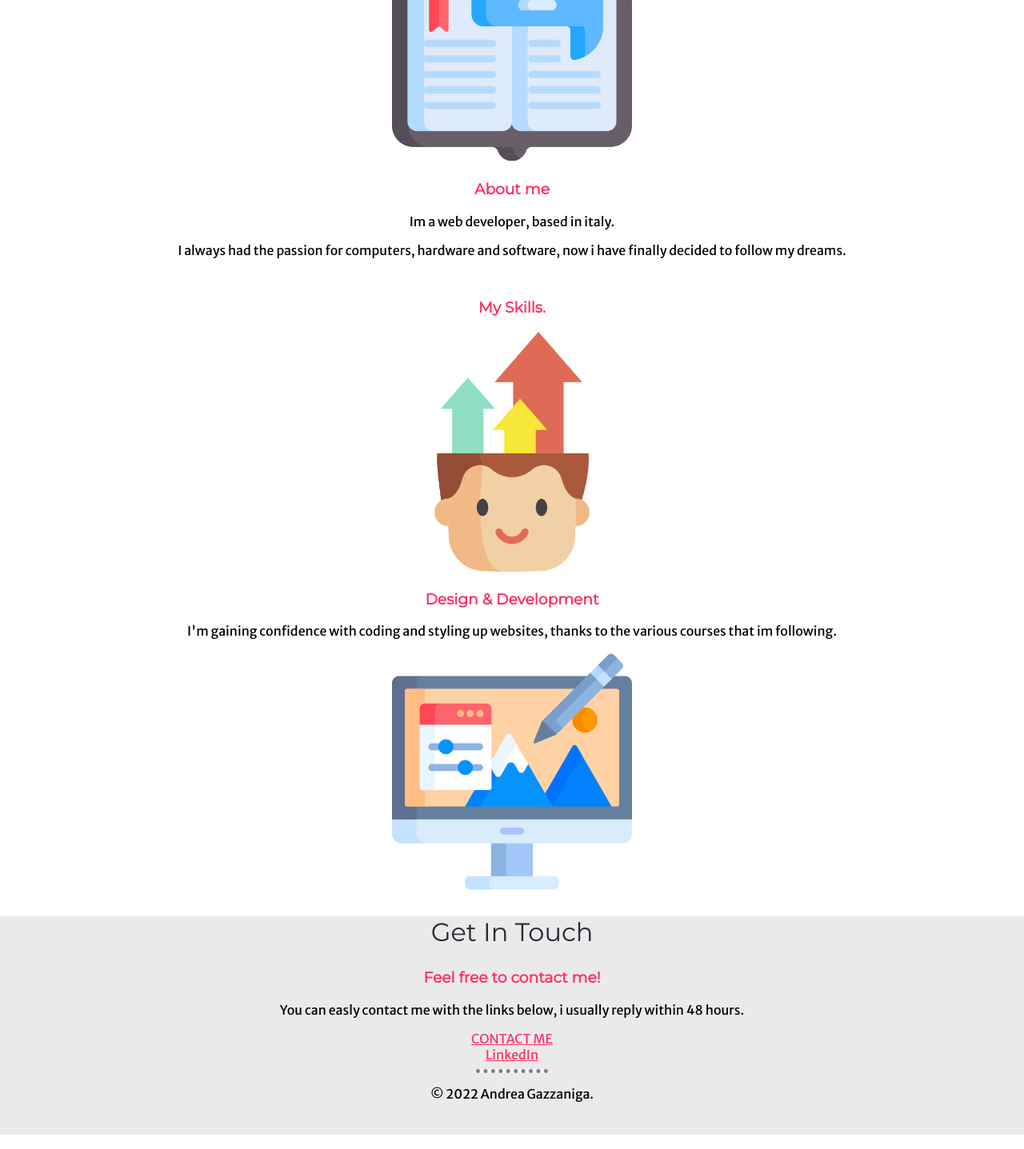
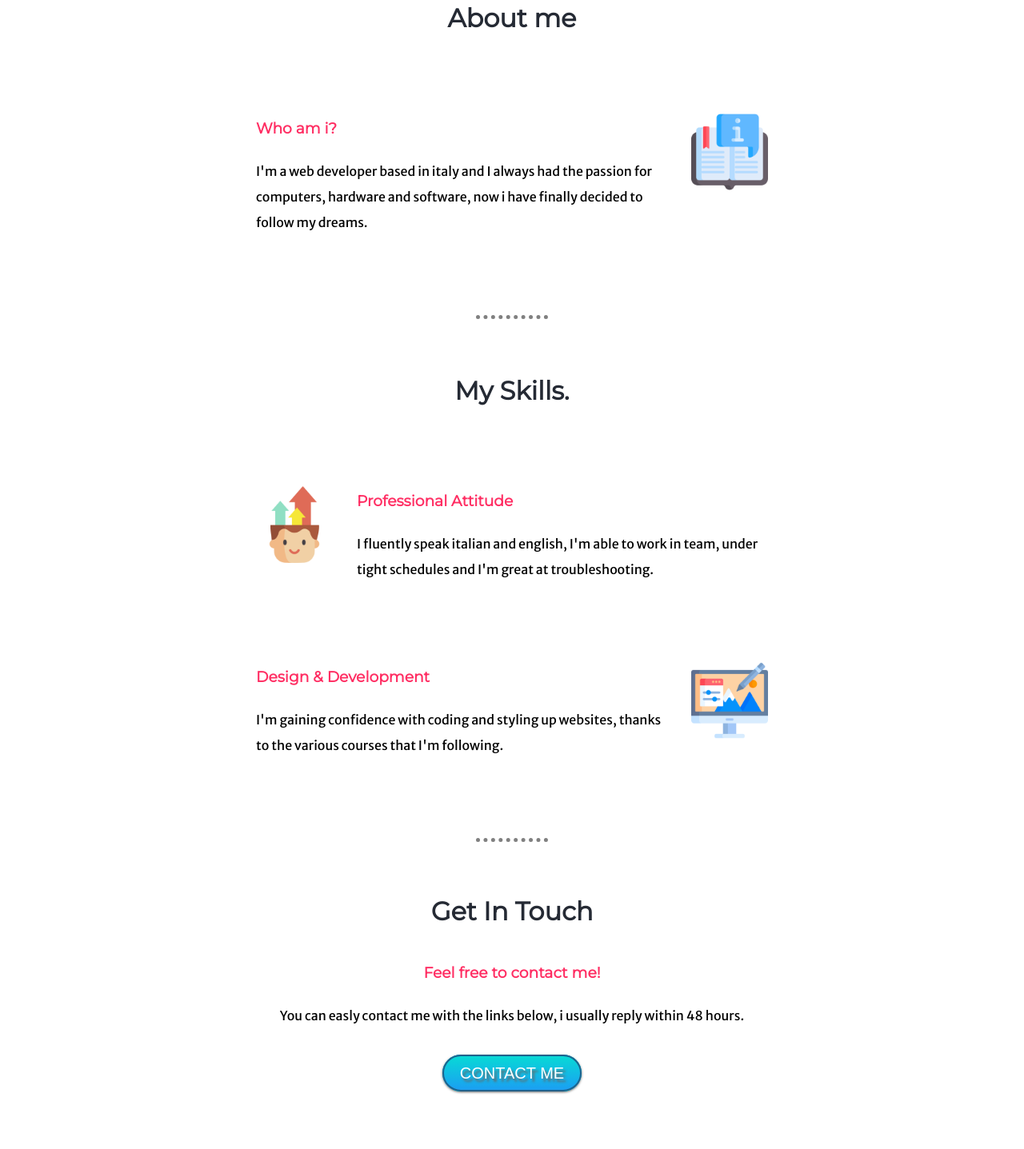
Before and after one commit to AndreaGazz/CV, a plain HTML site: page index.html in a window 1280 px wide. Shown: the part 663-2100 px from the top of the page at 80% size. Drawn offline with Linux system fonts and the light colour scheme.

Commit message:
v0.0.4 rearranged genereal design- added contact me button

```diff
--- a/css/styles.css
+++ b/css/styles.css
@@ -5,7 +5,7 @@ text-align: center;
 font-family: 'Merriweather Sans', sans-serif;
 margin: 0;
 }
-hr { background-color: #F0F5F9;
+hr { background-color: white;
   border-style: none none dotted;
   border-width: 5px;
   border-color: grey;
@@ -21,7 +21,7 @@ h2{
   font-family: 'Montserrat', sans-serif;
   color: #252A34;
   font-size: 200%;
-  font-weight: normal;
+  font-weight: bolder;
 }
 h3{
   font-family: 'Montserrat', sans-serif;
@@ -39,11 +39,23 @@ a{
   background-color: #08D9D6;
   padding: 100px ;
 }
+
+.info-img{
+  width: 15%;
+  margin-left: 30px;
+  float: right;
+}
+
 .skill-img{
-  height: 300px;
+  width: 15%;
+  float: left;
+  margin-right: 30px;
+  align-items: center;
 }
 .design-img{
-  height: 300px;
+  width: 15%;
+  float: right;
+  margin-left: 30px;
 }
 .main-title{
   font-size: 565%;
@@ -52,13 +64,65 @@ a{
   margin-top: 50px;
 }
 .contact-me{
-background-color: #EAEAEA;
+padding-bottom: 100px;
+line-height: 2;
 }
 .bottom-container{
   background-color: #EAEAEA;
-  padding-bottom: 25px;
+  padding: 40px 0 20px 0;
+  text-align: center;
 }
-.info-img{
-  height: 300px;
+
+.skill-row{
+  width: 50%;
+  margin: 100px auto;
+  text-align: left;
+  line-height: 2;
+}
+.btn {
+  background: #08D9D6;
+  background-image: -webkit-linear-gradient(top, #08D9D6, #1b9ff2);
+  background-image: -moz-linear-gradient(top, #08D9D6, #1b9ff2);
+  background-image: -ms-linear-gradient(top, #08D9D6, #1b9ff2);
+  background-image: -o-linear-gradient(top, #08D9D6, #1b9ff2);
+  background-image: linear-gradient(to bottom, #08D9D6, #1b9ff2);
+  -webkit-border-radius: 28;
+  -moz-border-radius: 28;
+  border-radius: 28px;
+  text-shadow: 3px 4px 3px #666666;
+  -webkit-box-shadow: 0px 1px 3px #666666;
+  -moz-box-shadow: 0px 1px 3px #666666;
+  box-shadow: 0px 1px 3px #666666;
+  font-family: Arial;
+  color: #ffffff;
+  font-size: 20px;
+  padding: 10px 20px 10px 20px;
+  border: solid #1f628d 2px;
+  text-decoration: none;
+}
+
+.btn:hover {
+  background: #3cb0fd;
+  background-image: -webkit-linear-gradient(top, #3cb0fd, #3498db);
+  background-image: -moz-linear-gradient(top, #3cb0fd, #3498db);
+  background-image: -ms-linear-gradient(top, #3cb0fd, #3498db);
+  background-image: -o-linear-gradient(top, #3cb0fd, #3498db);
+  background-image: linear-gradient(to bottom, #3cb0fd, #3498db);
+  text-decoration: none;
+}
+.button-contact-me{
+  padding: 20px;
+}
+.profile{
+  width: 50%;
+  margin: 100px auto;
+  text-align: left;
+  line-height: 2;
+}
+.my-skill-div{
+  margin-top: 70px;
+}
+.about-me{
+  margin-top: 100px;
 }
 /***************************************ID*************************************/
--- a/index.html
+++ b/index.html
@@ -18,37 +18,58 @@
       <H1 class="main-title">Hi, I'm Andrea.</H1>
   <h2>a web developer.</h2>
     </div>
-  <div class="profile"></div>
+    <div class="about-me">
+      <h2>About me</h2>
+    </div>
+  <div class="profile">
   <img class="info-img" src="Images/info.png" alt="">
-  <h3>About me</h3>
-  <p>Im a web developer, based in italy.</p>
-  <p>I always had the passion for computers, hardware and software, now i have finally decided to follow my dreams.</p>
+  <h3>Who am i?</h3>
+  <p>I'm a web developer based in italy and I always had the passion for computers, hardware and software, now i have finally decided to follow my dreams.</p>
   </div>
-    <div class="skills">
-      <h3>My Skills.</h3>
+  <hr>
+
+    <div class="my-skill-div">
+      <h2>My Skills.</h2>
+    </div>
+
+    <div class="skill-row">
+
+    </div>
       <div class="skill-row">
         <img class="skill-img" src="Images/skills.png" alt="">
-        <h3>Design & Development</h3>
-        <p>I'm gaining confidence with coding and styling up websites, thanks to the various courses that im following.</p>
+
+        <h3>Professional Attitude</h3>
+        <p>I fluently speak italian and english, I'm able to work in team, under tight schedules and I'm great at troubleshooting. </p>
+
       </div>
+
       <div class="skill-row">
         <img class="design-img" src="Images/design.png" alt="">
-        <h3></h3>
-        <p></p>
+        <h3>Design & Development</h3>
+        <p class="">I'm gaining confidence with coding and styling up websites, thanks to the various courses that I'm following.</p>
       </div>
     </div>
+    <hr>
+    <br>
+
+
+
     <div class="contact-me">
       <h2>Get In Touch</h2>
+
       <h3>Feel free to contact me!</h3>
       <p>You can easly contact me with the links below, i usually reply within 48 hours.</p>
-      <a class="btn" href="mailto:info.andreagazzaniga@gmail.com">CONTACT ME</a>
+      <div class="button-contact-me">
+        <a class="btn" href="mailto:info.andreagazzaniga@gmail.com">CONTACT ME</a>
+        </div>
+
     </div>
 
 
 
   <div class="bottom-container">
+    <br>
     <a class="footer-link" href="https://www.linkedin.com/in/andrea-gazzaniga/">LinkedIn</a>
-  <hr>
   <p>© 2022 Andrea Gazzaniga.</p>
 </div>
 <!--<a href="https://en.wikipedia.org/wiki/Special:Random">Learn something new</a>-->
```
